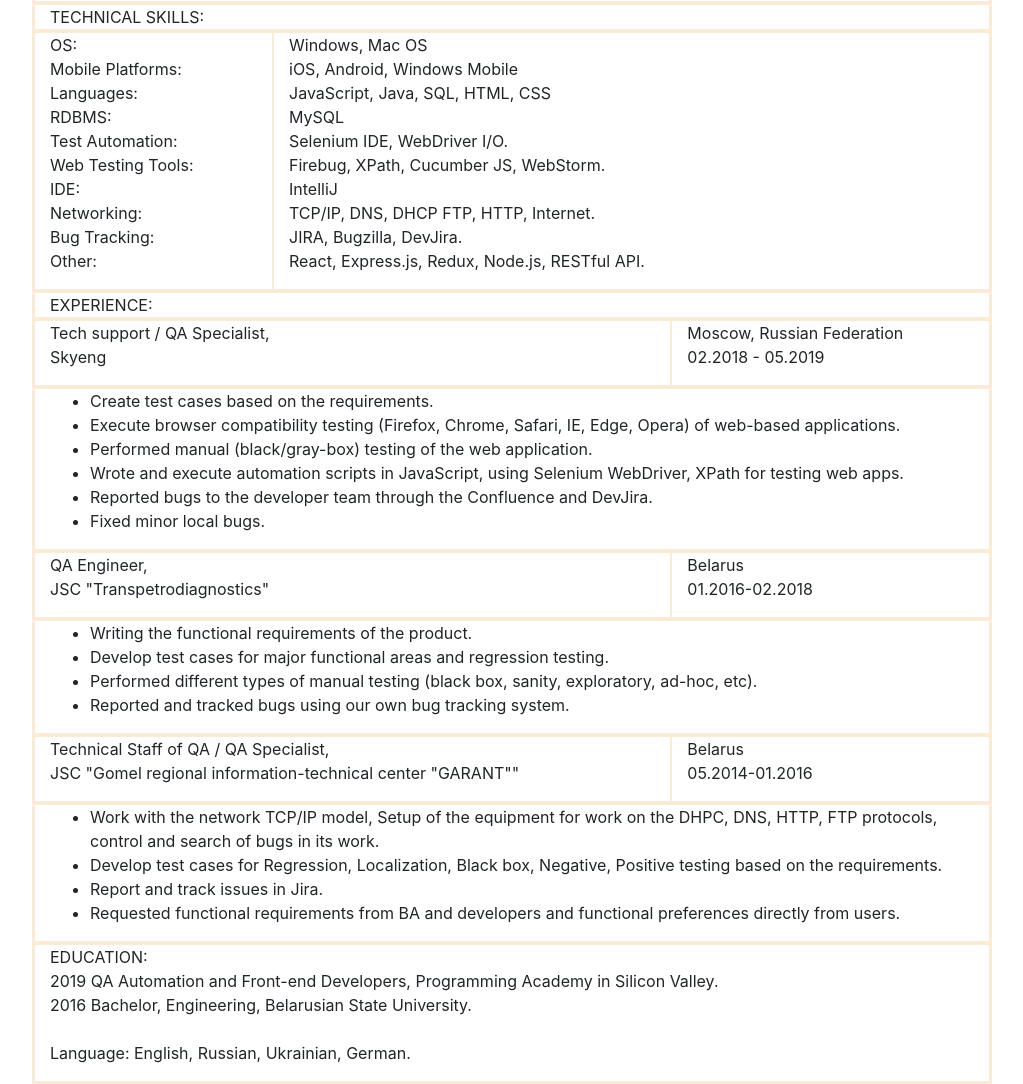
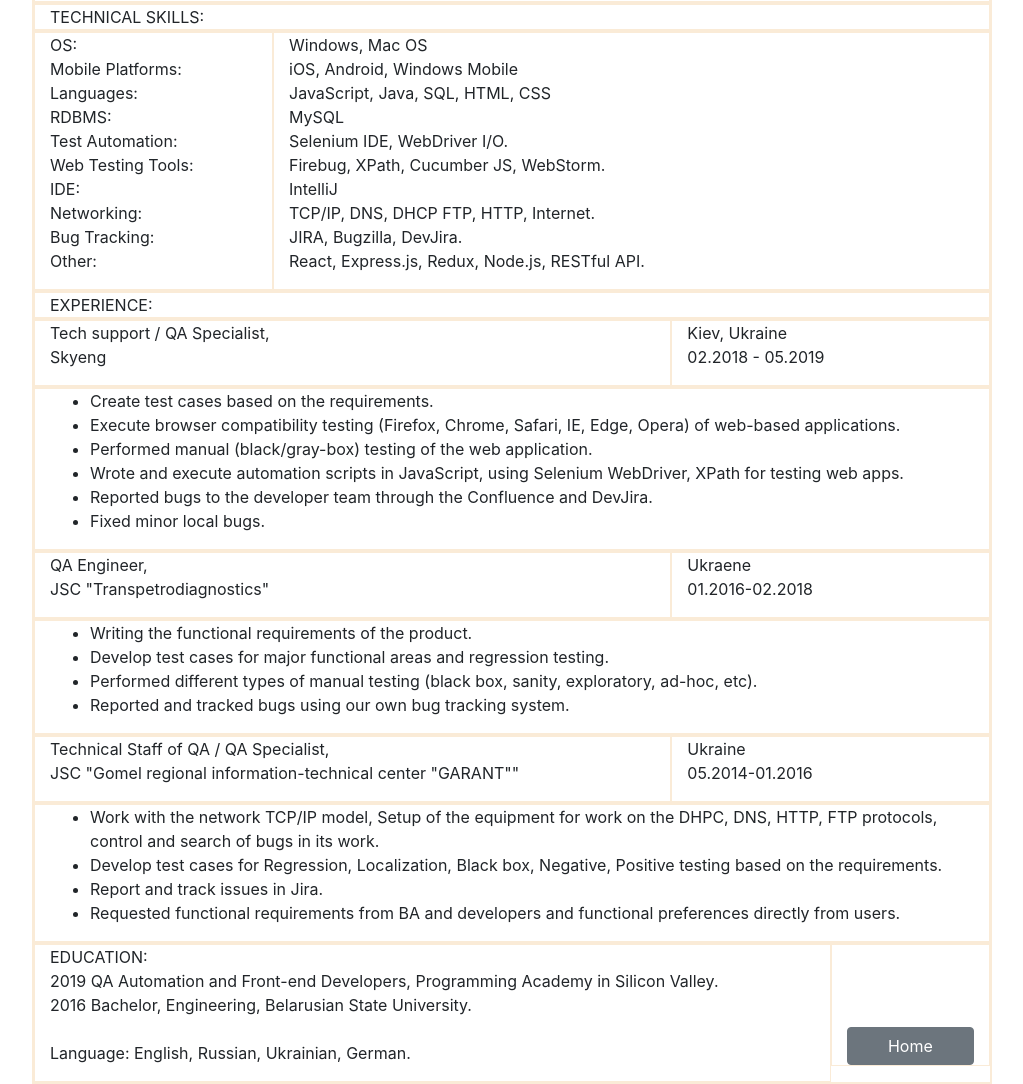
Before and after one commit to viktor-lut/resume, a plain HTML site: page resume.html in a window 1280 px wide. Shown: the part 414-1498 px from the top of the page, without its empty margins (128-1151 px from the left). Drawn offline with nearby package versions, Linux system fonts and the light colour scheme.

Commit message:
create button Home

```diff
--- a/resume.html
+++ b/resume.html
@@ -102,7 +102,7 @@
         </div>
         <div class="col-4">
             <p>
-                Moscow, Russian Federation<br>
+                Kiev, Ukraine<br>
                 02.2018 - 05.2019
             </p>
         </div>
@@ -131,9 +131,10 @@
             </p>
         </div>
         <div class="col-4">
-
-            Belarus<br>
-            01.2016-02.2018
+            <p>
+                Ukraene<br>
+                01.2016-02.2018
+            </p>
         </div>
     </div>
     <div class="row">
@@ -159,7 +160,7 @@
         </div>
         <div class="col-4">
             <p>
-                Belarus<br>
+                Ukraine<br>
                 05.2014-01.2016
             </p>
         </div>
@@ -182,8 +183,8 @@
         </div>
     </div>
 
-    <div class="row">
-        <div class="col">
+     <div class="row">
+        <div class="col-10">
             <p>
                 EDUCATION:<br>
                 2019 QA Automation and Front-end Developers, Programming Academy in Silicon Valley.<br>
@@ -192,6 +193,9 @@
                 Language: English, Russian, Ukrainian, German.
             </p>
         </div>
+        <div class="col-2 d-flex flex-column bd-highlight mb-3">
+            <a class="btn btn-secondary rounded mt-auto bd-highlight" href="index.html" >Home</a>
+        </div>
     </div>
 
 </div>
```
Also changed, not shown: index.html (+1 -1 lines).
